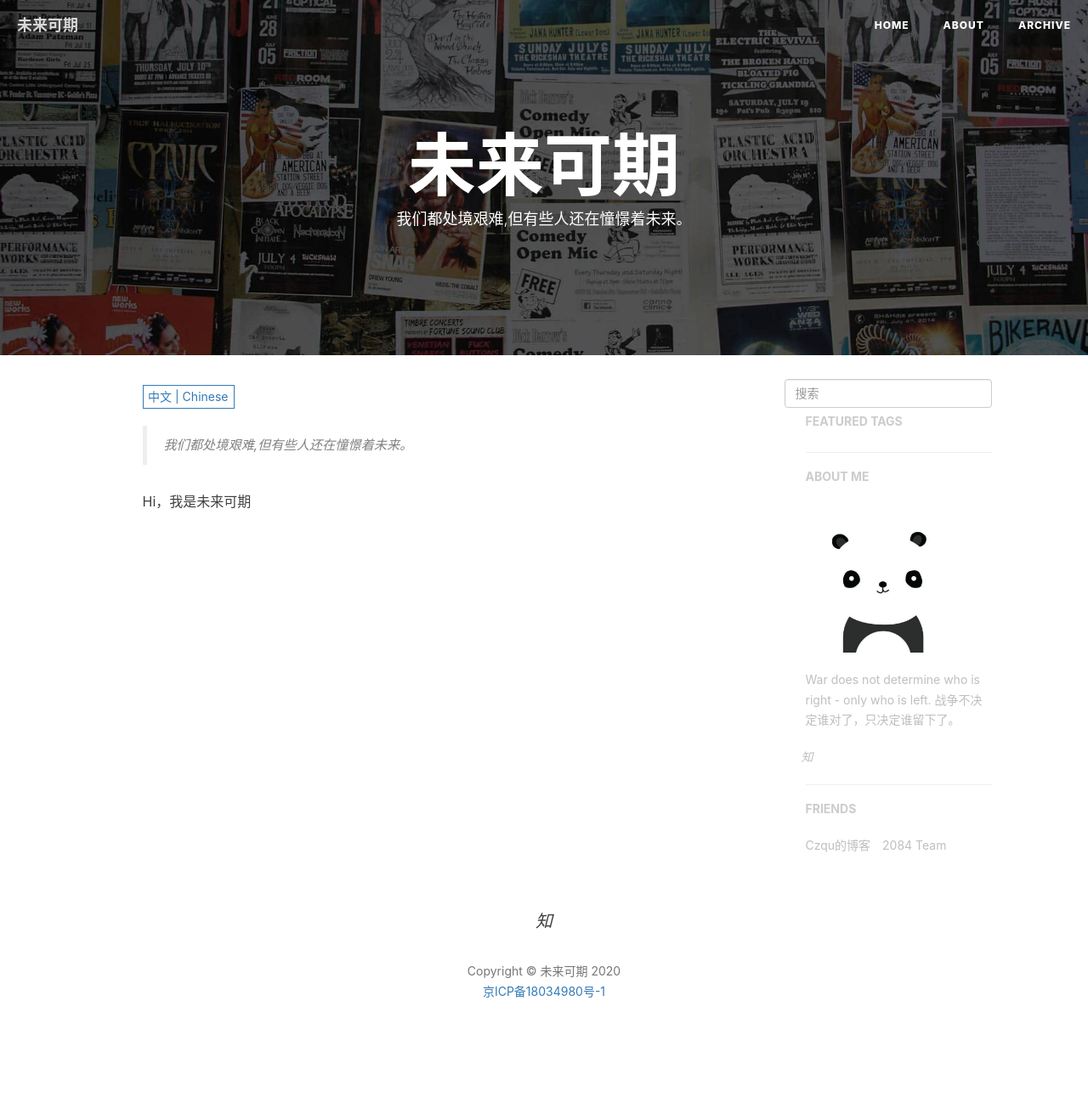
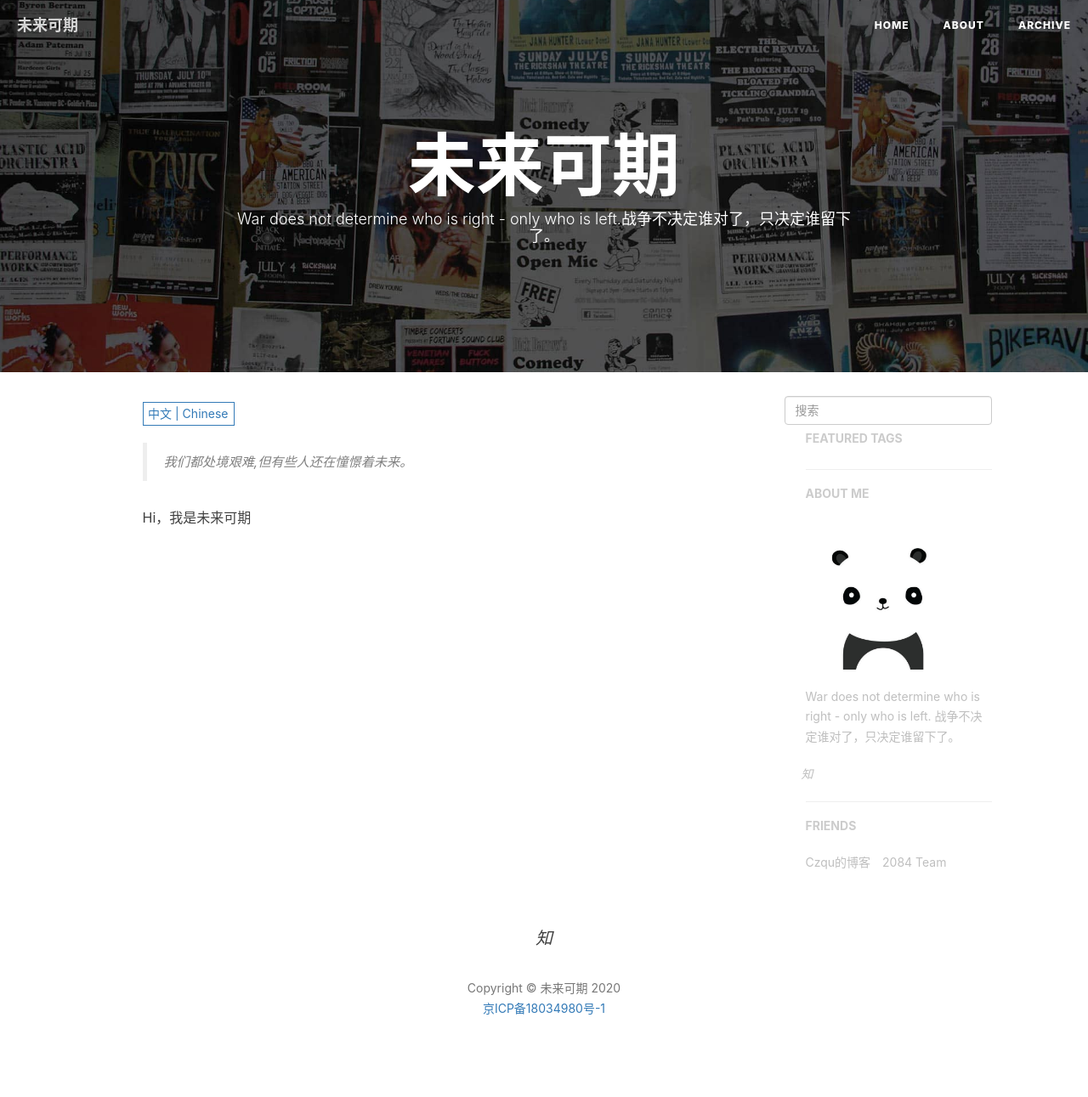
Before and after one commit to ryan1153/ryan1153.github.io, a Jekyll site: the page built from index.html, in a window 1280 px wide. Shown: the whole page at 85% size. Built offline with Jekyll 4.4.1, drawn with Linux system fonts in a browser that asks for light colours; the list of posts is cut into pages by our own code; comment, search, counter and statistics services are not loaded.

Commit message:
Update index.html

```diff
--- a/index.html
+++ b/index.html
@@ -1,6 +1,6 @@
 ---
 layout: page
-description: "我们都处境艰难,但有些人还在憧憬着未来。"
+description: "War does not determine who is right - only who is left.战争不决定谁对了，只决定谁留下了。"
 multilingual: true
 ---
 
```
